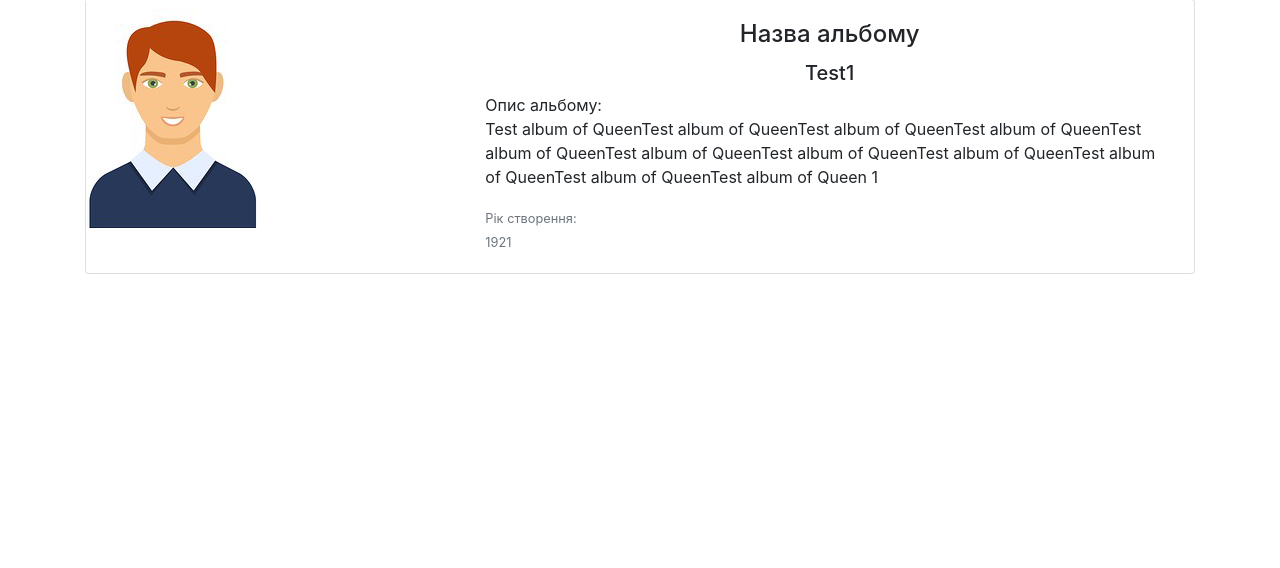
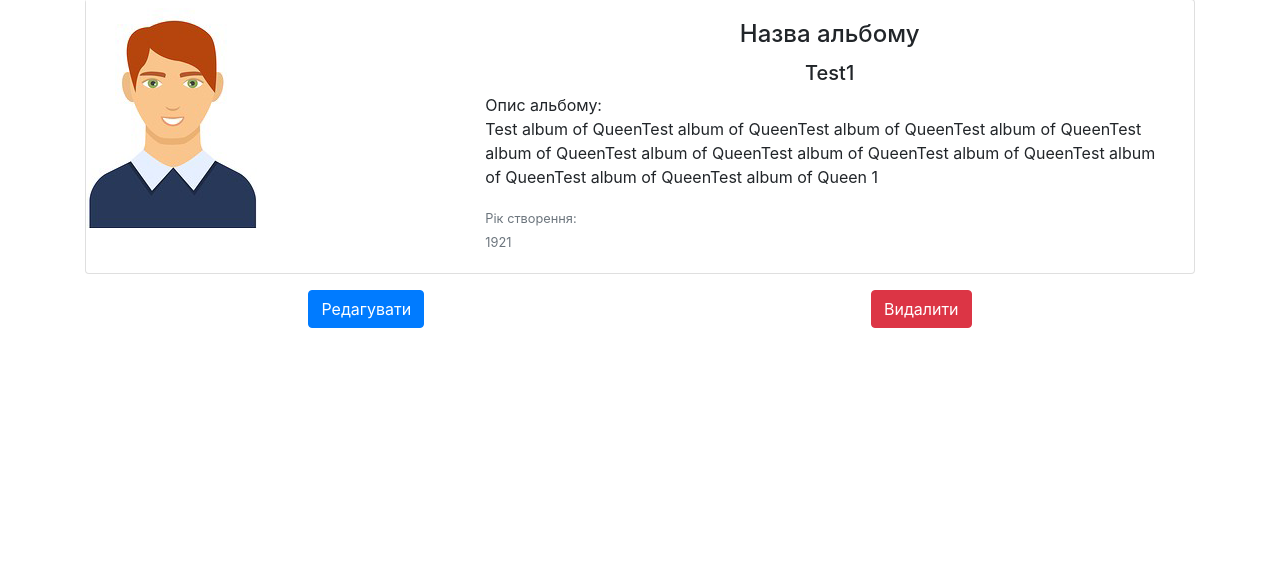
Before and after one commit to nikitoss888/Lab12, a Flask app: page /albums/view/1 in a window 1280 px wide. Shown: the part 67-635 px from the top of the page. Run offline with Flask 2, Linux system fonts and the light colour scheme; data comes from the database, SQL or seed files in the repository; parts of the project's set-up code (start-up, migrations or seed data) failed here and were passed over.

Commit message:
added edit and delete buttons

```diff
--- a/templates/albums/view.html
+++ b/templates/albums/view.html
@@ -17,4 +17,8 @@
             </div>
         </div>
     </div>
+    <div class="d-flex justify-content-md-around justify-content-center">
+        <a href="{{ url_for('album_edit', id=album.id) }}" class="btn btn-primary">Редагувати</a>
+        <a href="{{ url_for('albums_delete', id=album.id) }}" class="btn btn-danger">Видалити</a>
+    </div>
 {% endblock %}
```
